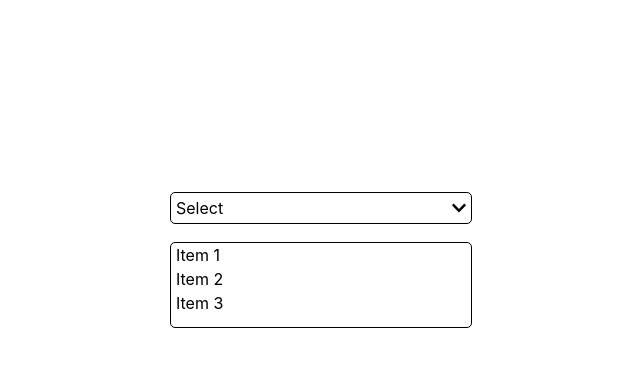
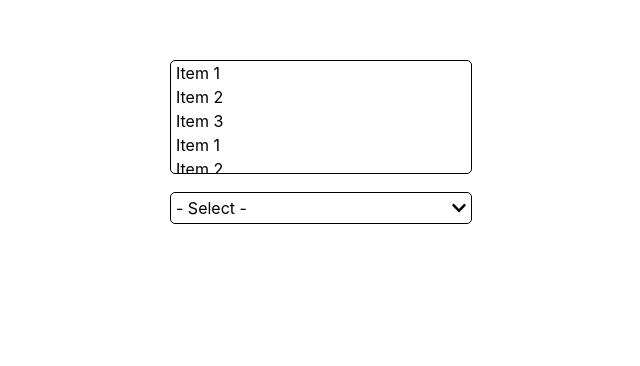
Before and after one commit to kimberlyohq/custom-dropdown, a React (Create React App) app: page / in a window 1280 px wide. Shown: the part 108-474 px from the top of the page, without its empty margins (270-910 px from the left). Built offline with nearby package versions, Linux system fonts and the light colour scheme.

Commit message:
feat: use top bottom to support self-defined placement

```diff
--- a/src/App.js
+++ b/src/App.js
@@ -4,12 +4,22 @@ import React from "react";
 import "./App.css";
 import { Dropdown } from "./components/Dropdown";
 
-const OPTIONS = ["Item 1", "Item 2", "Item 3"];
+const OPTIONS = [
+  "Item 1",
+  "Item 2",
+  "Item 3",
+  "Item 1",
+  "Item 2",
+  "Item 3",
+  "Item 1",
+  "Item 2",
+  "Item 3",
+];
 
 function App(): React$Element<"div"> {
   return (
     <div className="App">
-      <Dropdown options={OPTIONS} placeholder="Select" placement="bottom" />
+      <Dropdown options={OPTIONS} placeholder="- Select -" placement="top" />
     </div>
   );
 }
--- a/src/components/Dropdown/Dropdown.css
+++ b/src/components/Dropdown/Dropdown.css
@@ -28,7 +28,6 @@
 
 .dropdown-menu-container {
   position: absolute;
-  top: 50px;
 
   border: 1px solid;
   border-color: black;
@@ -39,3 +38,11 @@
   max-height: 100px;
   overflow-y: scroll;
 }
+
+.dropdown-menu-container.top {
+  bottom: 50px;
+}
+
+.dropdown-menu-container.bottom {
+  top: 50px;
+}
--- a/src/components/Dropdown/index.jsx
+++ b/src/components/Dropdown/index.jsx
@@ -62,7 +62,7 @@ export const Dropdown = ({
         />
       </div>
       {isVisible && (
-        <div className="dropdown-menu-container">
+        <div className={`dropdown-menu-container ${placement}`}>
           <DropdownMenu options={options} onSelect={onSelect} />
         </div>
       )}
```
